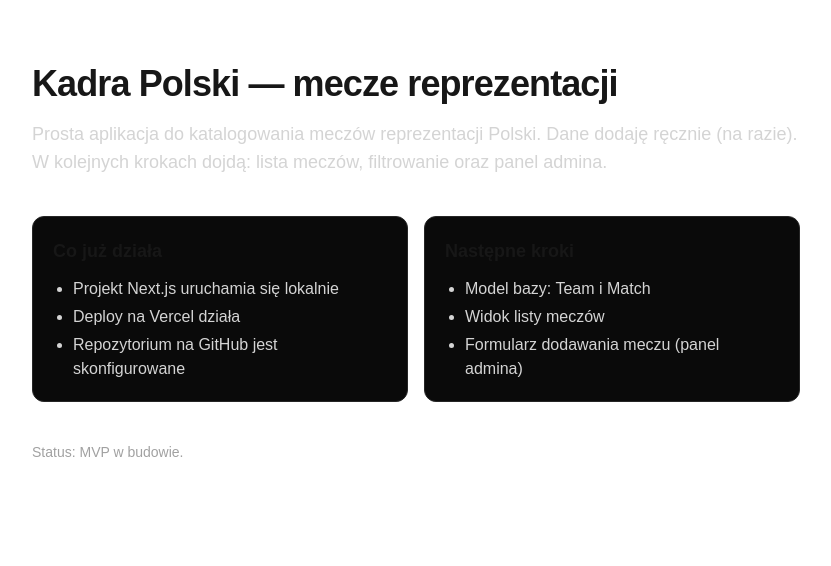
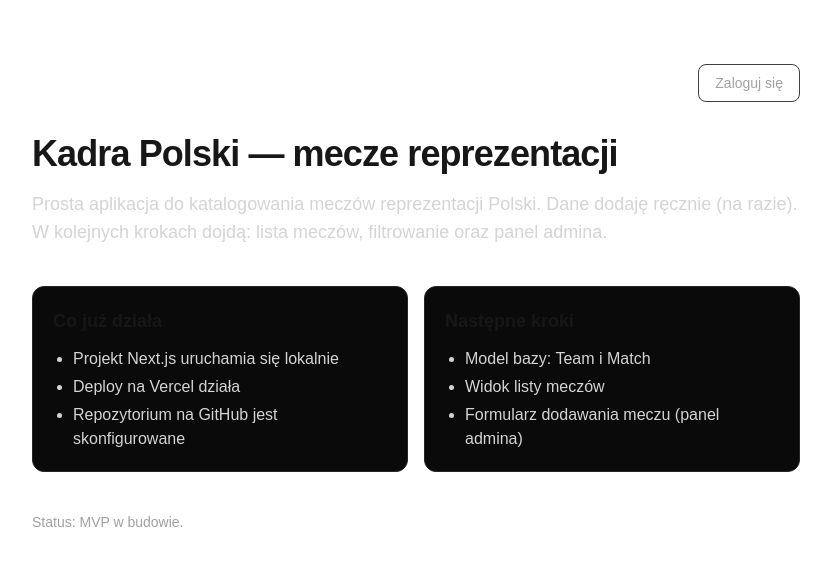
Before and after one commit to Zbocffany/kadra-epikon, a Next.js app: page / in a window 1280 px wide. Shown: the top 566 px of the page, without its empty margins (224-1055 px from the left). Built offline with nearby package versions, Linux system fonts and the light colour scheme.

Commit message:
feat: add login button to home page (top right corner)

```diff
--- a/app/page.tsx
+++ b/app/page.tsx
@@ -1,7 +1,17 @@
+import Link from "next/link";
+
 export default function Home() {
   return (
     <main className="min-h-screen px-6 py-16">
       <div className="mx-auto max-w-3xl">
+        <div className="mb-8 flex justify-end">
+          <Link
+            href="/login"
+            className="rounded-lg border border-neutral-700 px-4 py-2 text-sm text-neutral-400 transition hover:border-neutral-500 hover:text-neutral-200"
+          >
+            Zaloguj się
+          </Link>
+        </div>
         <h1 className="text-4xl font-bold tracking-tight">
           Kadra Polski — mecze reprezentacji
         </h1>
```
